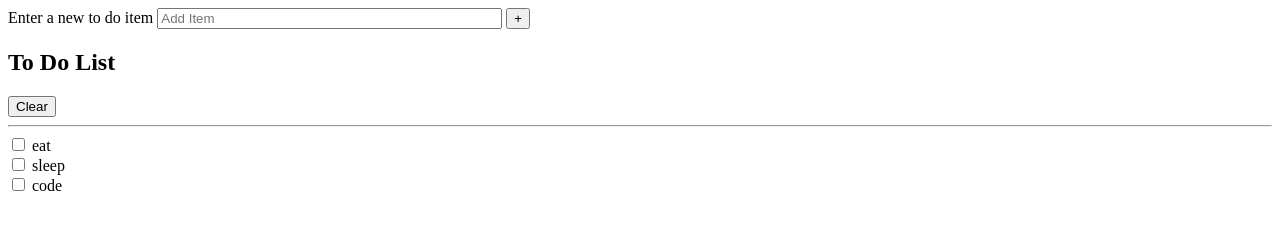
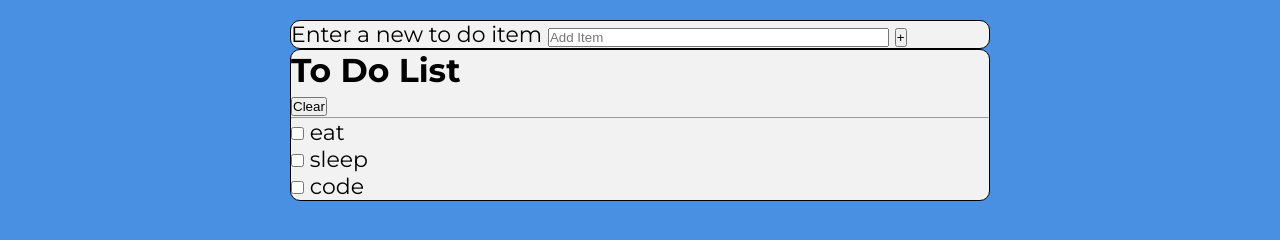
Before and after one commit to GVR2001/ToDo_List, a plain HTML site: page index.html in a window 1280 px wide. Drawn offline with Linux system fonts and the light colour scheme.

Commit message:
Added font-family Montserra to index.html

```diff
--- a/index.html
+++ b/index.html
@@ -4,6 +4,10 @@
   <meta charset="UTF-8">
   <meta name="viewport" content="width=device-width,
     initial-scale=1.0">
+  <link rel="preconnect" href="https://fonts.googleapis.com">
+  <link rel="preconnect" href="https://fonts.gstatic.com" crossorigin>
+  <link href="https://fonts.googleapis.com/css2?family=Montserrat:ital,wght@0,100..900;1,100..900&display=swap" rel="stylesheet">
+  <link rel="stylesheet" href="sass/style.css" />
   <title>To Do List</title>
 </head>
 <body>
```
